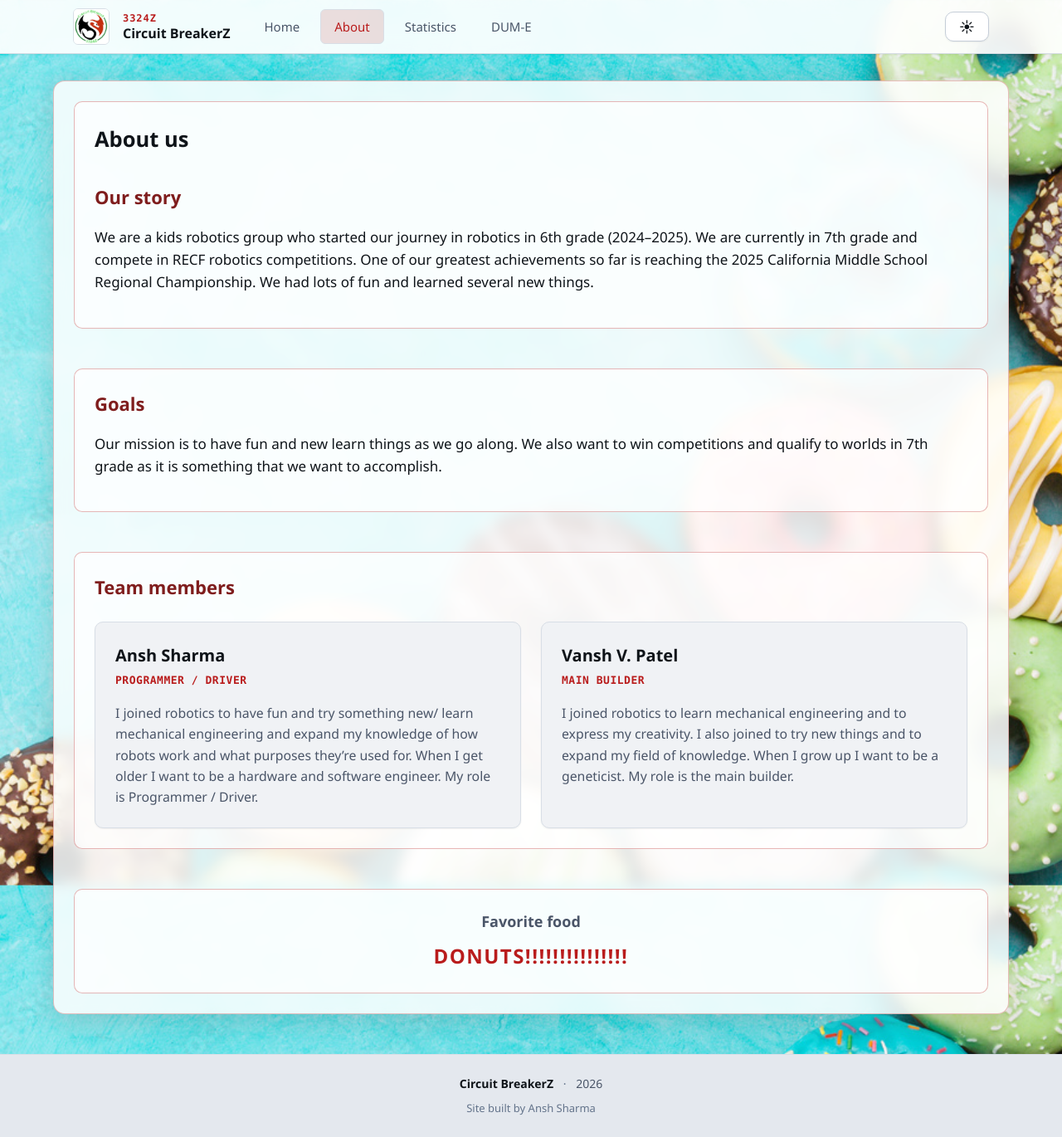
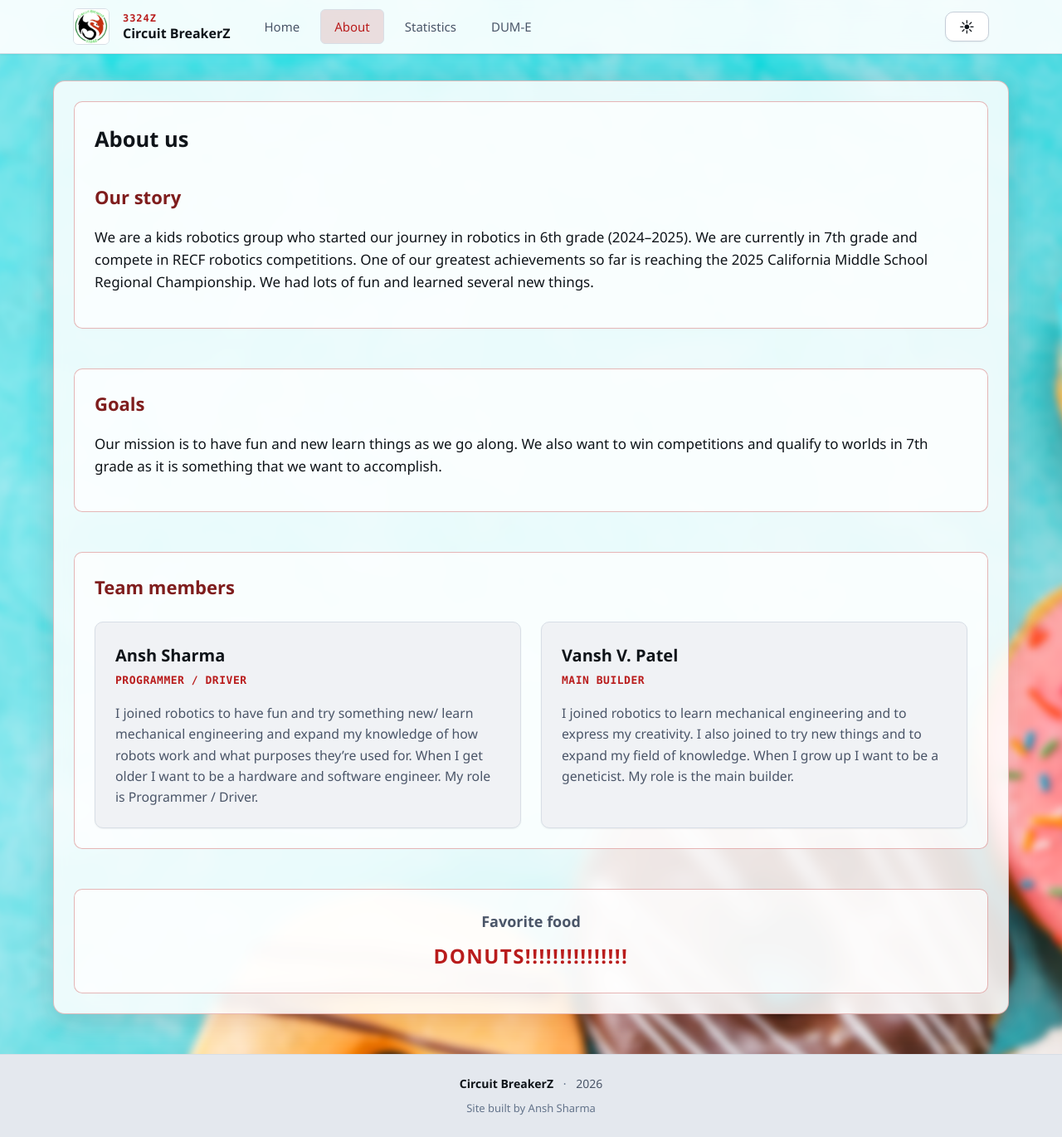
Before and after one commit to CircutBreaker118/3324Z, a Jekyll site: the page built from about.markdown, in a window 1280 px wide and 1370 px high. Shown: the whole window at 83% size. Built offline with Jekyll 4.4.1, drawn with Linux system fonts in a browser that asks for light colours.

Commit message:
Fix About background: remove red glow and stock watermark
Recrop donut photo from original, soften remaining stock marks, and isolate
About page background from the global accent radial so no red wash appears.

Co-authored-by: CircutBreaker118 <CircutBreaker118@users.noreply.github.com>

```diff
--- a/assets/css/site.css
+++ b/assets/css/site.css
@@ -541,20 +541,26 @@ a:hover {
   display: none;
 }
 
-/* About — donut photo background */
+/* About — donut photo only (override global body accent radial) */
 body.page-about {
-  background-color: #0d9488;
-  background-image: url("/assets/images/about-donuts.png");
-  background-size: cover;
-  background-position: 42% center;
-  background-attachment: fixed;
-  background-repeat: no-repeat;
+  position: relative;
+  background-color: #5ec4c4;
+  background-image: none;
+}
+
+body.page-about::before {
+  content: "";
+  position: fixed;
+  inset: 0;
+  z-index: -1;
+  background: url("/assets/images/about-donuts.png?v=3") 58% 42% / cover no-repeat fixed;
+  filter: blur(4px) saturate(1.05);
+  transform: scale(1.04);
 }
 
 [data-theme="dark"] body.page-about {
-  background-color: #134e4a;
-  background-image: url("/assets/images/about-donuts.png");
-  background-position: 42% center;
+  background-color: #3d8a86;
+  background-image: none;
 }
 
 body.page-about .site-main__inner {
```
Also changed, not shown: assets/images/about-donuts.png.
